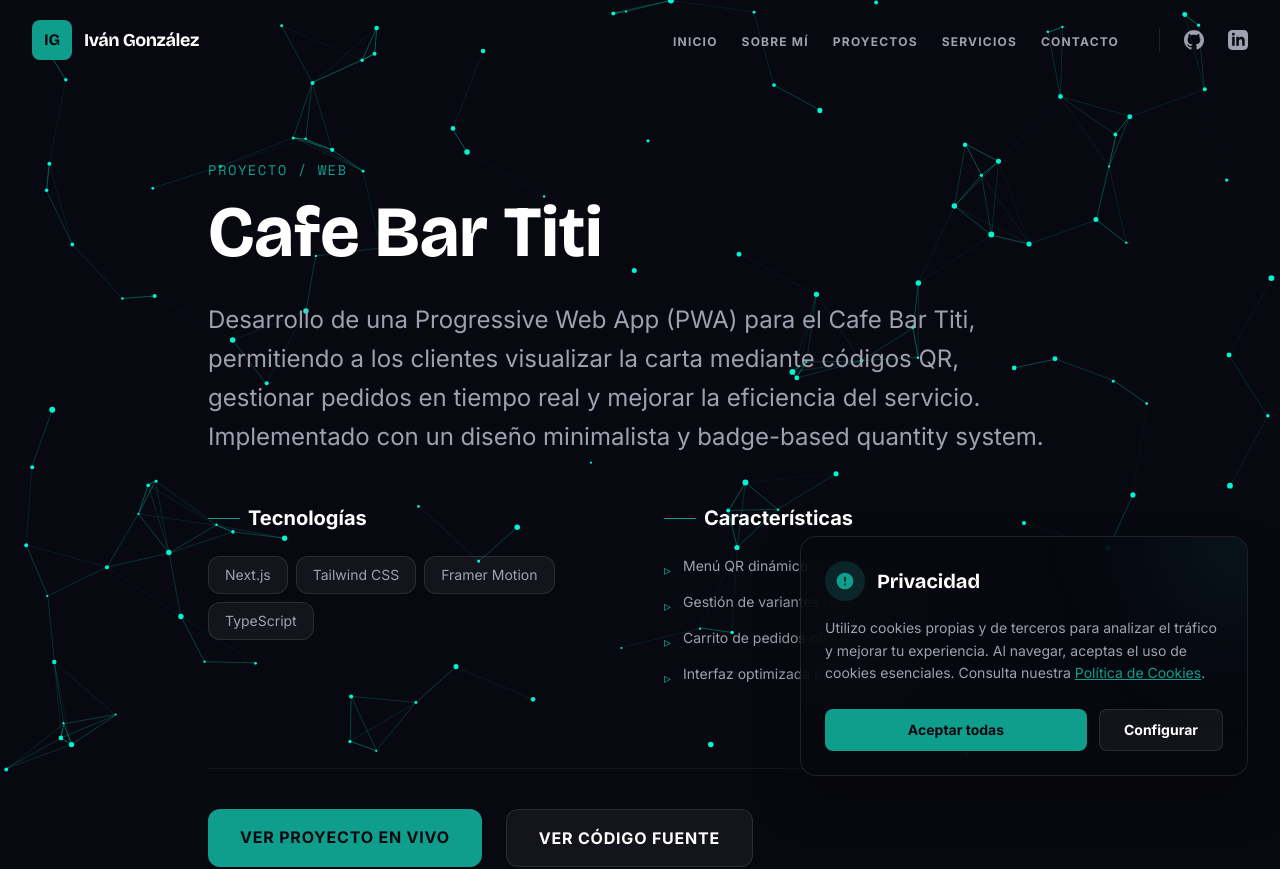
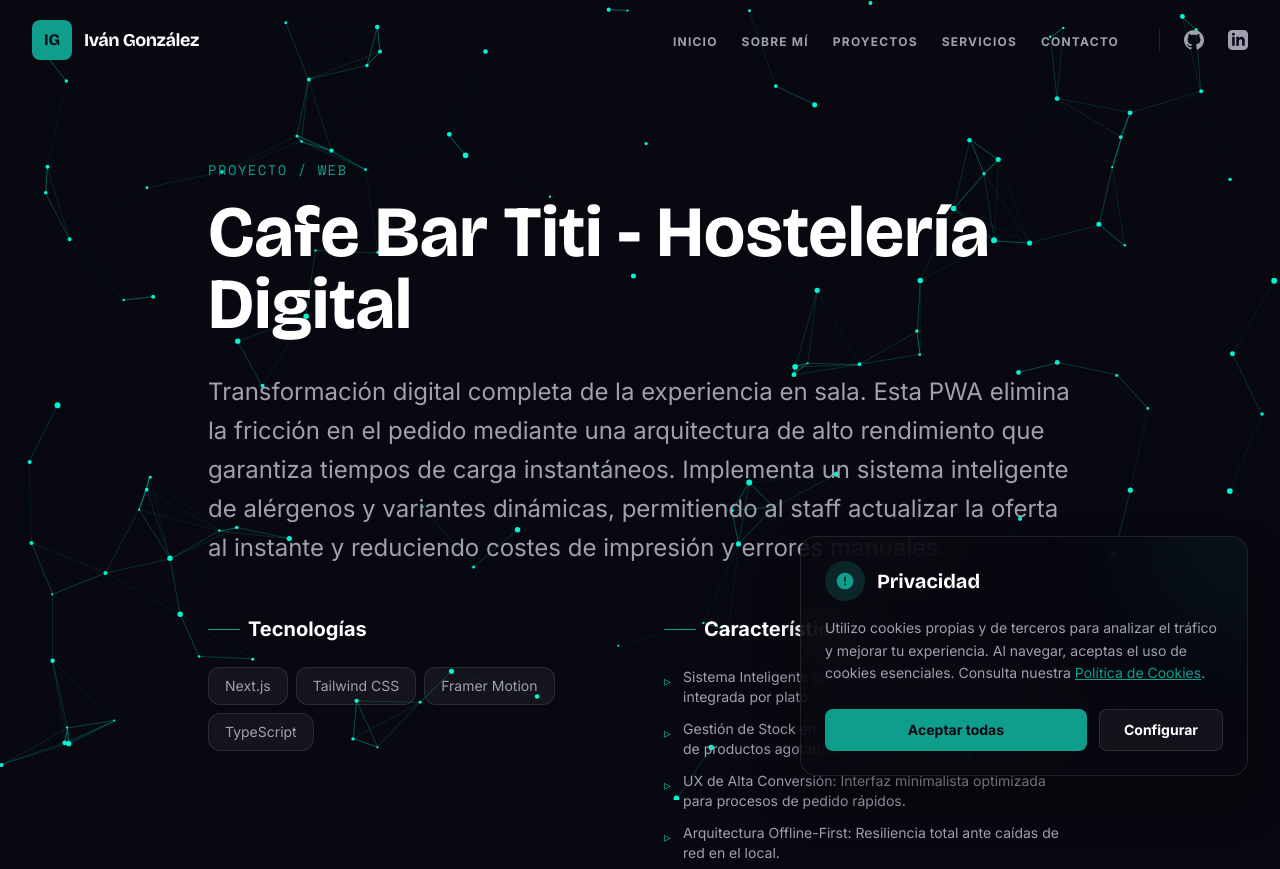
Before and after one commit to jukk4p/ivangonzalez-dev, a Next.js app: page /proyectos/cafe-bar-titi in a window 1280 px wide. Shown: the top 869 px of the page. Built offline with nearby package versions, Linux system fonts and the light colour scheme.

Commit message:
chore: elevate project features to senior-level business value

```diff
--- a/src/data/projects.ts
+++ b/src/data/projects.ts
@@ -13,24 +13,34 @@ export interface Project {
 export const projects: Project[] = [
   {
     slug: "cafe-bar-titi",
-    title: "Cafe Bar Titi",
-    description: "Menú digital interactivo con sistema de pedidos optimizado para hostelería.",
-    longDescription: "Desarrollo de una Progressive Web App (PWA) para el Cafe Bar Titi, permitiendo a los clientes visualizar la carta mediante códigos QR, gestionar pedidos en tiempo real y mejorar la eficiencia del servicio. Implementado con un diseño minimalista y badge-based quantity system.",
+    title: "Cafe Bar Titi - Hostelería Digital",
+    description: "Sistema integral de carta digital con gestión de pedidos y alérgenos en tiempo real.",
+    longDescription: "Transformación digital completa de la experiencia en sala. Esta PWA elimina la fricción en el pedido mediante una arquitectura de alto rendimiento que garantiza tiempos de carga instantáneos. Implementa un sistema inteligente de alérgenos y variantes dinámicas, permitiendo al staff actualizar la oferta al instante y reduciendo costes de impresión y errores manuales.",
     tech: ["Next.js", "Tailwind CSS", "Framer Motion", "TypeScript"],
     githubUrl: "https://github.com/jukk4p/CafeBarTiti",
     liveUrl: "https://bartiti.ivangonzalez.cloud",
-    features: ["Menú QR dinámico", "Gestión de variantes (Lomo/Pollo)", "Carrito de pedidos offline-first", "Interfaz optimizada para móviles"],
+    features: [
+      "Sistema Inteligente de Alérgenos: Seguridad alimentaria integrada por plato.",
+      "Gestión de Stock en Tiempo Real: Actualización inmediata de productos agotados.",
+      "UX de Alta Conversión: Interfaz minimalista optimizada para procesos de pedido rápidos.",
+      "Arquitectura Offline-First: Resiliencia total ante caídas de red en el local."
+    ],
     category: "web"
   },
   {
     slug: "tumejortarifaluz",
     title: "TuMejorTarifaLuz Web",
-    description: "Plataforma de análisis y comparación de tarifas eléctricas en tiempo real.",
-    longDescription: "Herramienta web diseñada para ayudar a los usuarios a ahorrar en su factura de la luz mediante la monitorización de precios del mercado mayorista y el análisis de sus hábitos de consumo. Incluye visualizaciones avanzadas de periodos Punta, Llano y Valle.",
+    description: "Comparador independiente de energía con análisis predictivo de consumo.",
+    longDescription: "Plataforma de asesoría energética diseñada para democratizar el ahorro eléctrico. Mediante el análisis masivo de datos del mercado mayorista (OMIE) y el procesamiento de facturas PDF, el sistema encuentra la tarifa óptima entre más de 100 comercializadoras. Foco absoluto en el rendimiento (100 Lighthouse) y optimización SEO masiva.",
     tech: ["React", "Next.js", "Chart.js", "Tailwind CSS"],
     githubUrl: "https://github.com/jukk4p/TuMejorTarifaLuz",
     liveUrl: "https://tumejortarifaluz.es",
-    features: ["Comparador de tarifas", "Análisis de consumo por periodos", "Notificaciones de precios bajos", "Dashboard interactivo"],
+    features: [
+      "Motor de Comparación Independiente: Algoritmo libre de sesgos comerciales.",
+      "Análisis de Factura por IA: Extracción y simulación automática de ahorro.",
+      "Visualización Avanzada de Consumo: Desglose por periodos Punta, Llano y Valle.",
+      "Core Web Vitals Optimizados: Experiencia de usuario ultra-fluida y SEO-ready."
+    ],
     category: "web"
   },
   {
```
